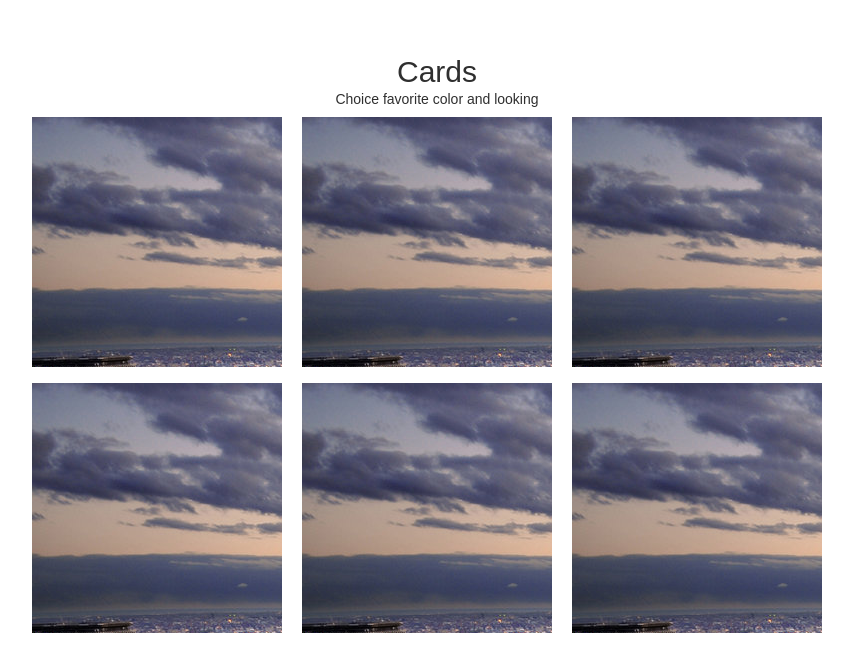
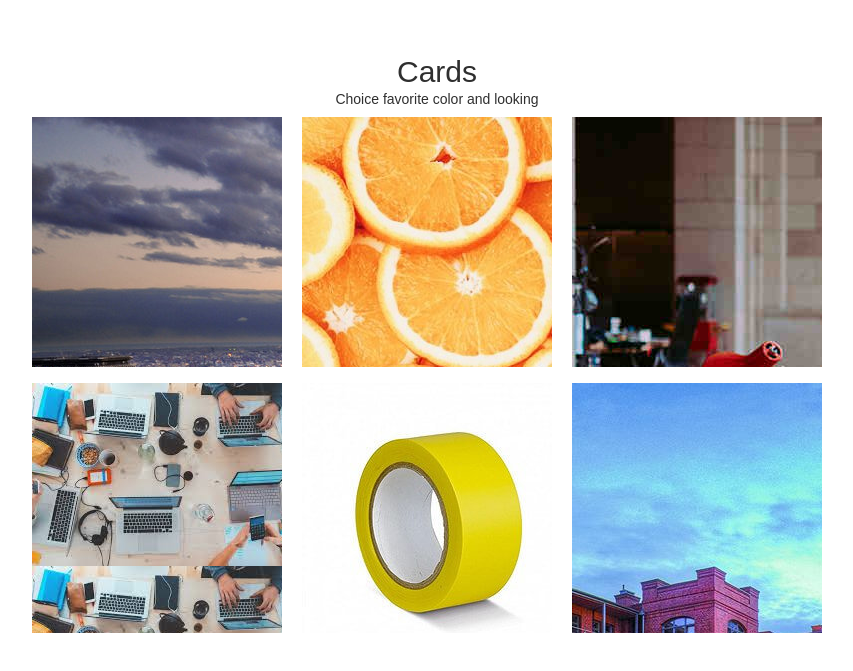
Before and after one commit to katrinkattt/react-app-yellow, a React (Create React App) app in the folder app-lending/yell-app/: page / in a window 1280 px wide. Shown: the part 1841-2512 px from the top of the page, without its empty margins (203-1056 px from the left). Built offline with nearby package versions, Linux system fonts and the light colour scheme.

Commit message:
is work img

```diff
--- a/app-lending/yell-app/src/components/Cards.jsx
+++ b/app-lending/yell-app/src/components/Cards.jsx
@@ -41,7 +41,7 @@ export default class Cards extends Component{
                                 this.state.colors.map((color, id) =>
                                 <div className="small-block"
                                     key={id}
-                                    style={{background:{color}}}
+                                    style={{background:`url(${color})`}}
                                 >
                                 </div>
                                 )
```
